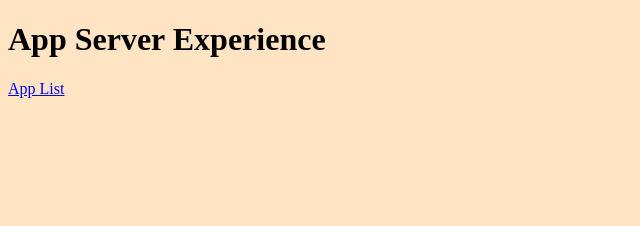
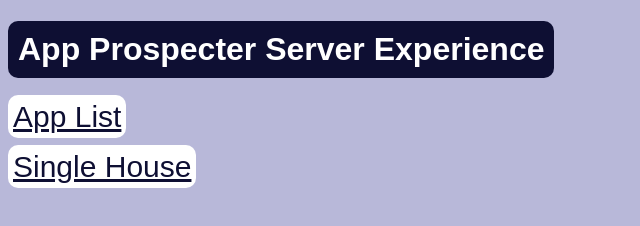
Before and after one commit to cmhanner/server-app-prospecter, a website: page public/index.html in a window 1280 px wide. Shown: the whole page, without its empty margins (0-640 px from the left). Drawn offline with Linux system fonts and the light colour scheme.

Commit message:
Added better styling, no idea if Single House will work

```diff
--- a/public/index.html
+++ b/public/index.html
@@ -5,7 +5,8 @@
         <link rel = "stylesheet" href = "styles.css">
     </head>
     <body>
-        <h1>App Server Experience</h1>
+        <h1>App Prospecter Server Experience</h1>
         <p><a href="/api/apps">App List</a></p>
+        <p><a href="/api/houses/:id">Single House</a></p>
     </body>
 </html>
--- a/public/styles.css
+++ b/public/styles.css
@@ -1,3 +1,29 @@
+:root {
+  --primaryColor: #0E0F33;
+  --secondaryColor: #B8B8D9;
+  --thirdColor: #81B337;
+  --pageChangerO: #416806;
+
+}
+
 body {
-    background-color: bisque;
+    background-color:var(--secondaryColor);
+    font-family: Arial, Helvetica, sans-serif;
+    align-items: center;
 }
+
+h1 {
+    background-color: var(--primaryColor);
+    color: white;
+    width: fit-content;
+    padding: 10px;
+    border-radius: 10px;
+}
+
+a {
+    font-size: 30px;
+    color: var(--primaryColor);
+    background-color: white;
+    padding: 5px;
+    border-radius: 10px;
+}
```
